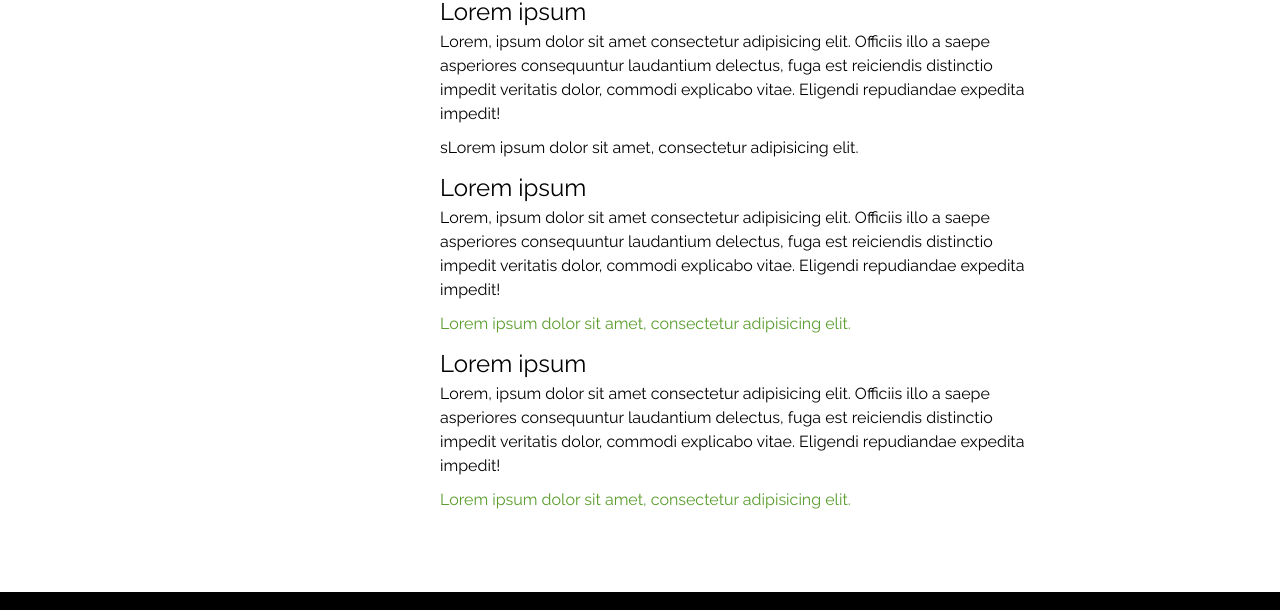
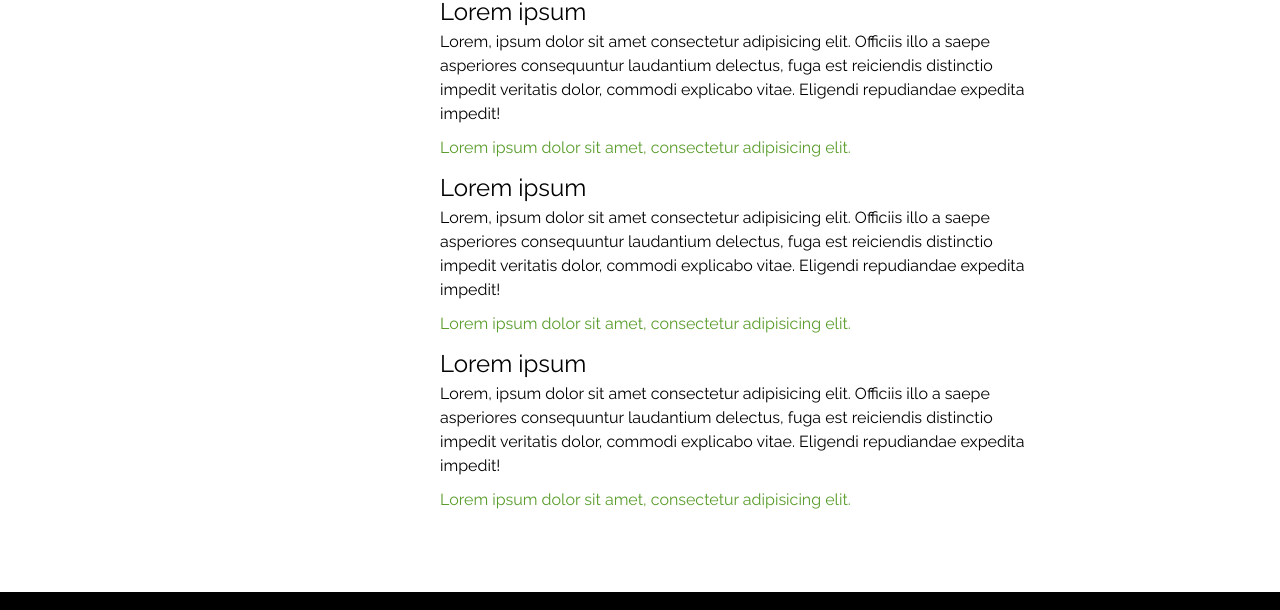
Before and after one commit to Jplaudir8/Front-end-exercises, a plain HTML site: page 1st Project/FRESCO/catering.html in a window 1280 px wide. Shown: the part 1838-2448 px from the top of the page. Drawn offline with Linux system fonts and the light colour scheme.

Commit message:
modified/added new page

```diff
--- a/1st Project/FRESCO/catering.html
+++ b/1st Project/FRESCO/catering.html
@@ -97,7 +97,7 @@
                         <h2>Lorem ipsum</h2>
                         <p>Lorem, ipsum dolor sit amet consectetur adipisicing elit. Officiis illo a saepe asperiores consequuntur laudantium delectus, fuga est reiciendis distinctio impedit veritatis dolor, commodi explicabo vitae. Eligendi repudiandae expedita impedit!</p>
 
-                        <p>sLorem ipsum dolor sit amet, consectetur adipisicing elit.</p>
+                        <p><span class="green-text">Lorem ipsum dolor sit amet, consectetur adipisicing elit.</span></p>
 
 
                         <h2>Lorem ipsum</h2>
```
